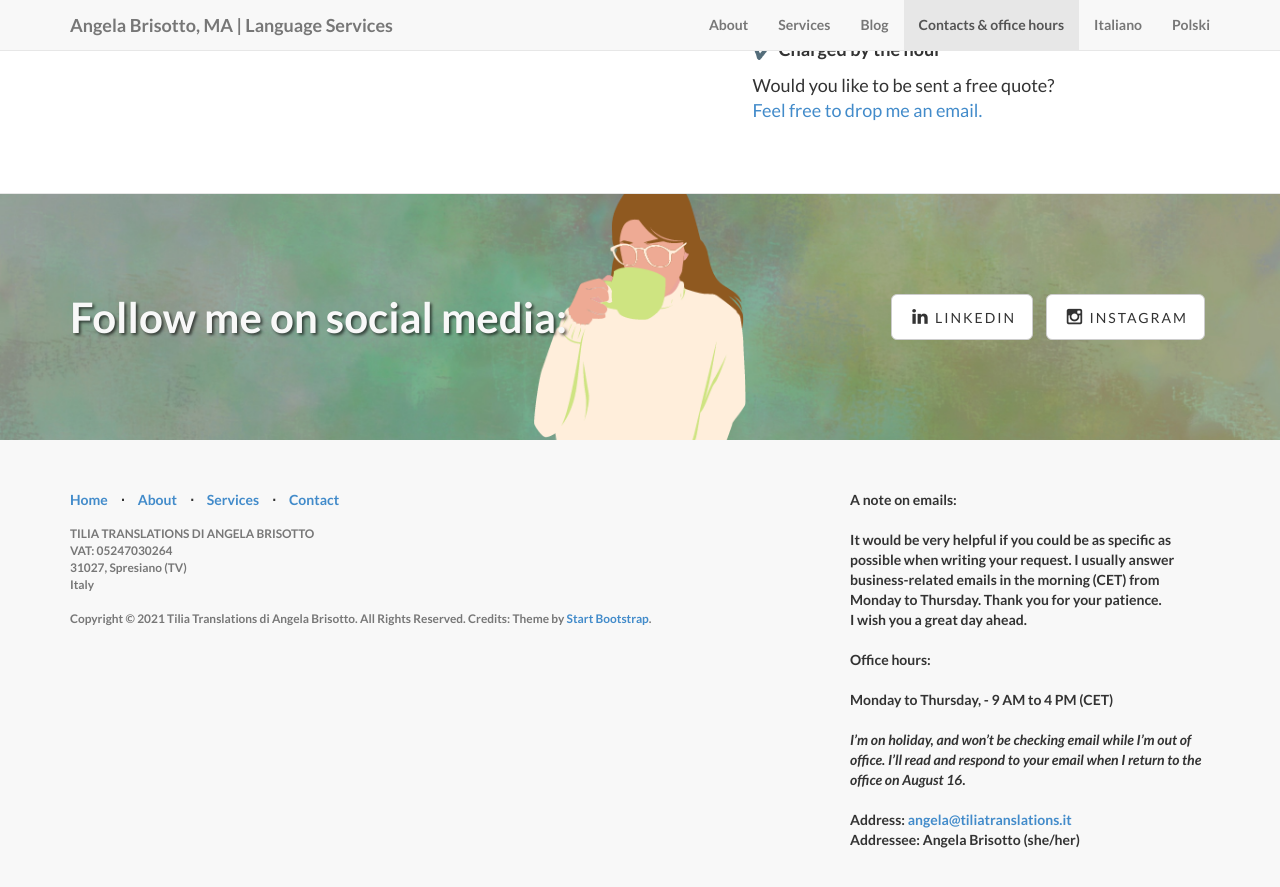
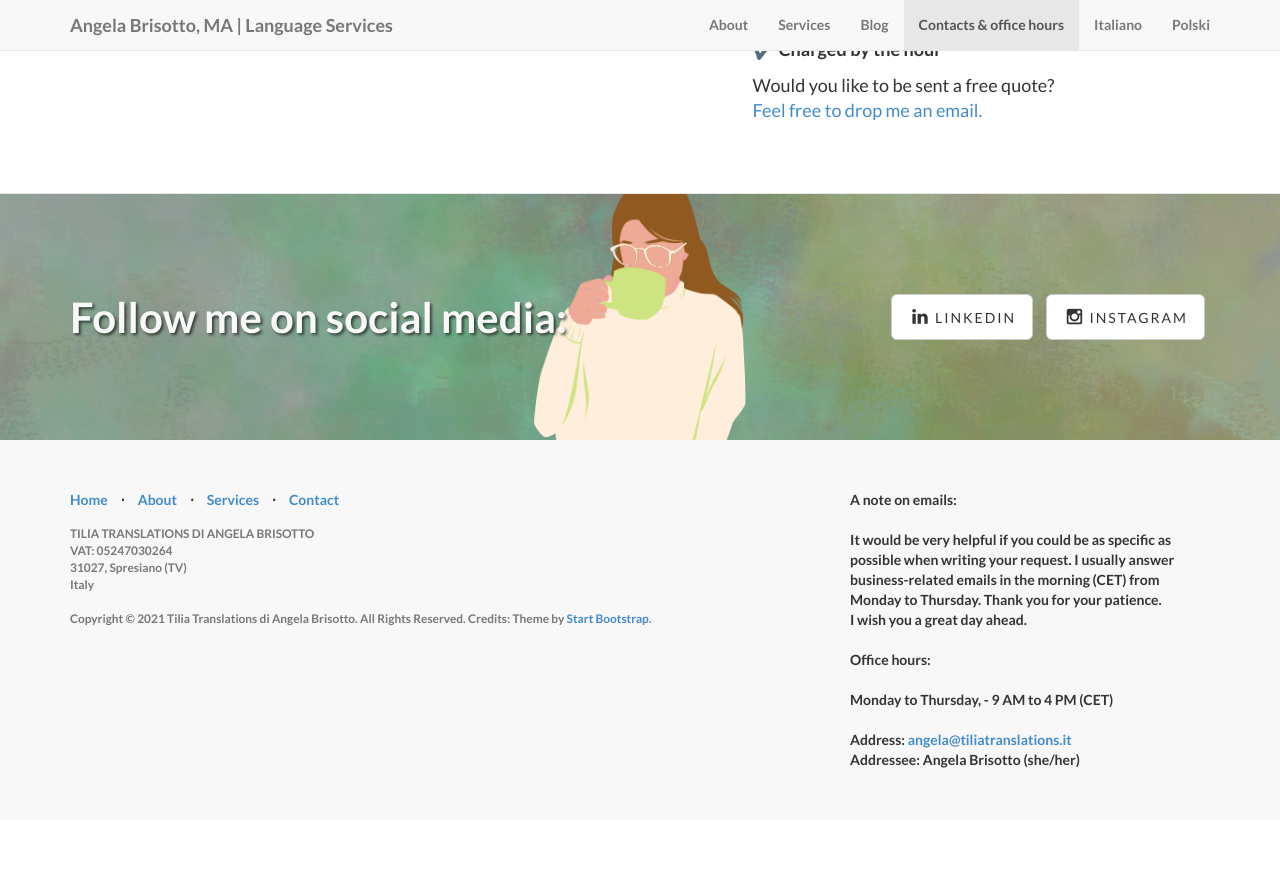
Before and after one commit to angelatiliatranslations/englishversion, a Jekyll site: the page built from index.html, in a window 1280 px wide and 900 px high, scrolled down 5584 px. Shown: the top 887 px of the window. Built offline with Jekyll 4.4.1, drawn with Linux system fonts in a browser that asks for light colours; nearby versions of some CDN libraries; library files that are not in the unit come from our copies; after the commit the page ends 6404 px from its top, so only the background shows below that.

Commit message:
Update _config.yml

```diff
--- a/_config.yml
+++ b/_config.yml
@@ -36,9 +36,6 @@ Office hours:
 Monday to Thursday, - 9 AM to 4 PM (CET)
 <br>
 <br>
-<em>I’m on holiday, and won’t be checking email while I’m out of office. I’ll read and respond to your email when I return to the office on August 16.</em>
-<br>
-<br>
 Address: <a href="mailto:angela@tiliatranslations.it">angela@tiliatranslations.it</a>
 <br>
 Addressee: Angela Brisotto (she/her)'
```
